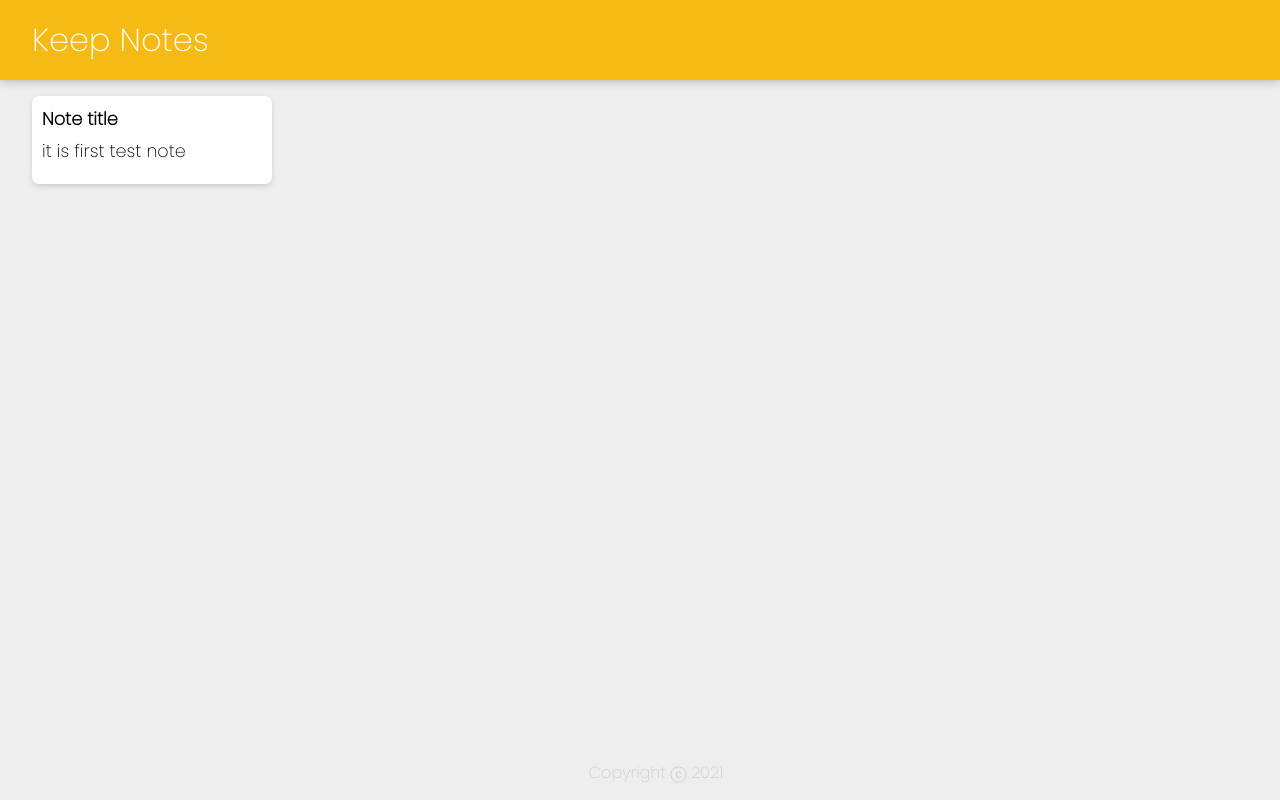
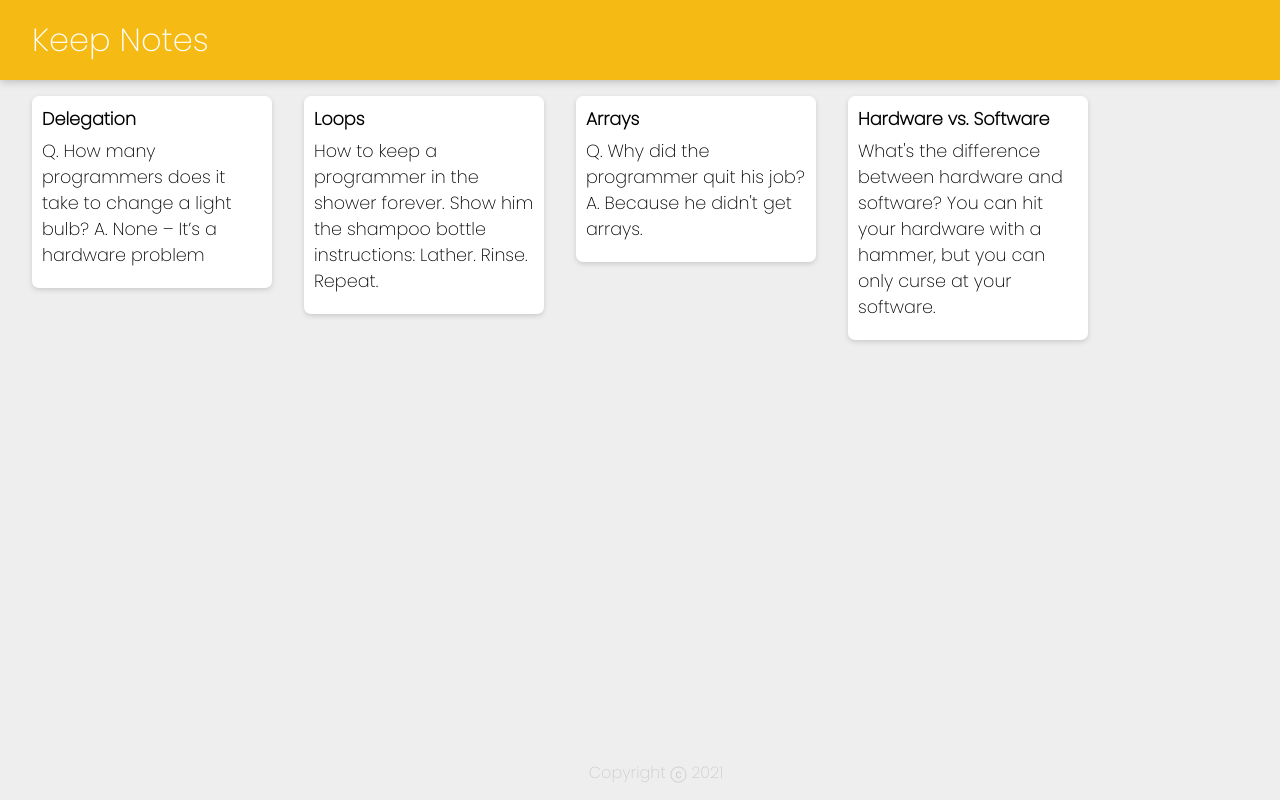
Before and after one commit to udrepo/keep-notes, a JavaScript app: page / in a window 1280 px wide. Built offline with nearby package versions, Linux system fonts and the light colour scheme.

Commit message:
initial commit

```diff
--- a/src/App.js
+++ b/src/App.js
@@ -1,12 +1,15 @@
 import Header from "./components/Header";
 import Note from "./components/Note";
 import Footer from "./components/Footer";
+import notes from './notes'
 
 let App = () => {
   return (
     <div>
       <Header />
-      <Note />
+      {notes.map(note=>{
+        return <Note key={note.key} title={note.title} content = {note.content}/>
+      })}
       <Footer />
     </div>
   );
--- a/src/components/Note.js
+++ b/src/components/Note.js
@@ -1,8 +1,8 @@
-let Note = () => {
+let Note = (props) => {
   return (
     <div className="note">
-      <h1>Note title</h1>
-      <p>it is first test note</p>
+      <h1>{props.title}</h1>
+      <p>{props.content}</p>
     </div>
   );
 };
--- /dev/null
+++ b/src/notes.js
@@ -0,0 +1,29 @@
+const notes = [
+    {
+      key: 1,
+      title: "Delegation",
+      content:
+        "Q. How many programmers does it take to change a light bulb? A. None – It’s a hardware problem"
+    },
+    {
+      key: 2,
+      title: "Loops",
+      content:
+        "How to keep a programmer in the shower forever. Show him the shampoo bottle instructions: Lather. Rinse. Repeat."
+    },
+    {
+      key: 3,
+      title: "Arrays",
+      content:
+        "Q. Why did the programmer quit his job? A. Because he didn't get arrays."
+    },
+    {
+      key: 4,
+      title: "Hardware vs. Software",
+      content:
+        "What's the difference between hardware and software? You can hit your hardware with a hammer, but you can only curse at your software."
+    }
+  ];
+
+
+  export default notes
```
